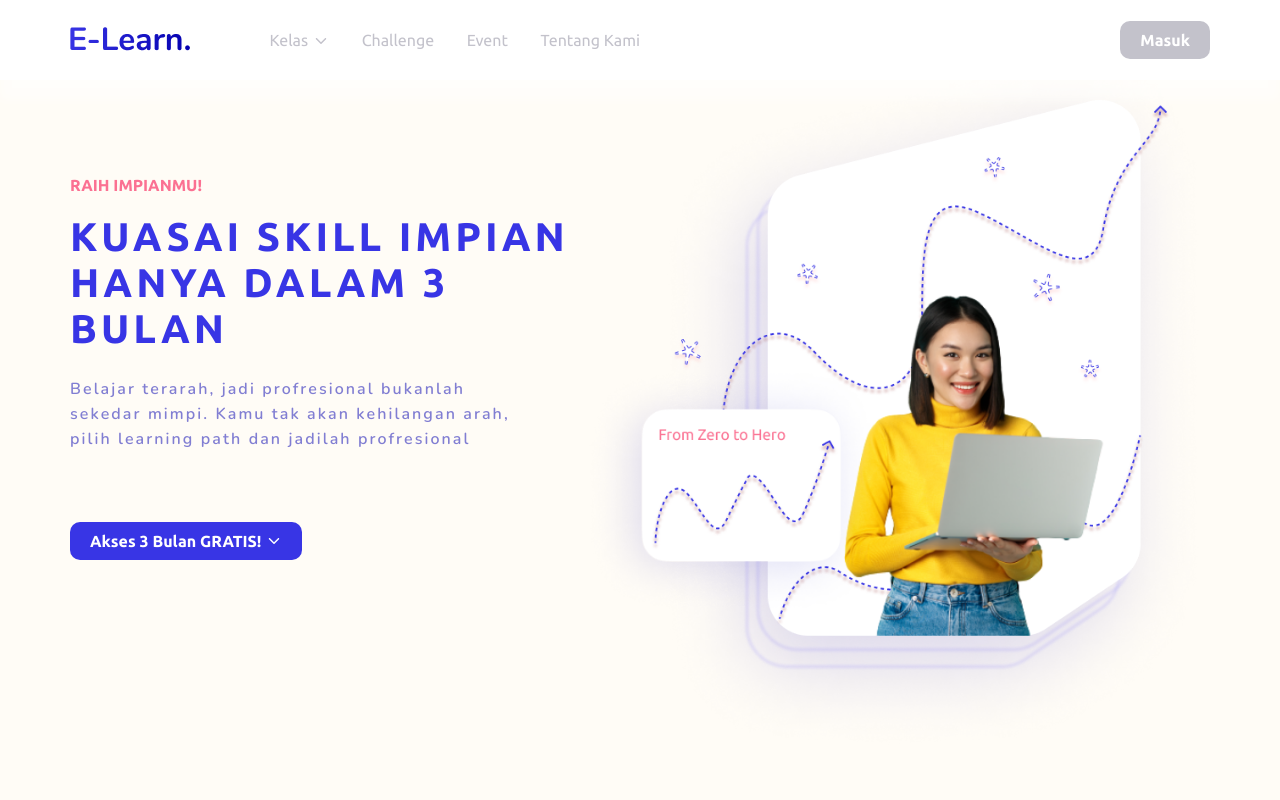
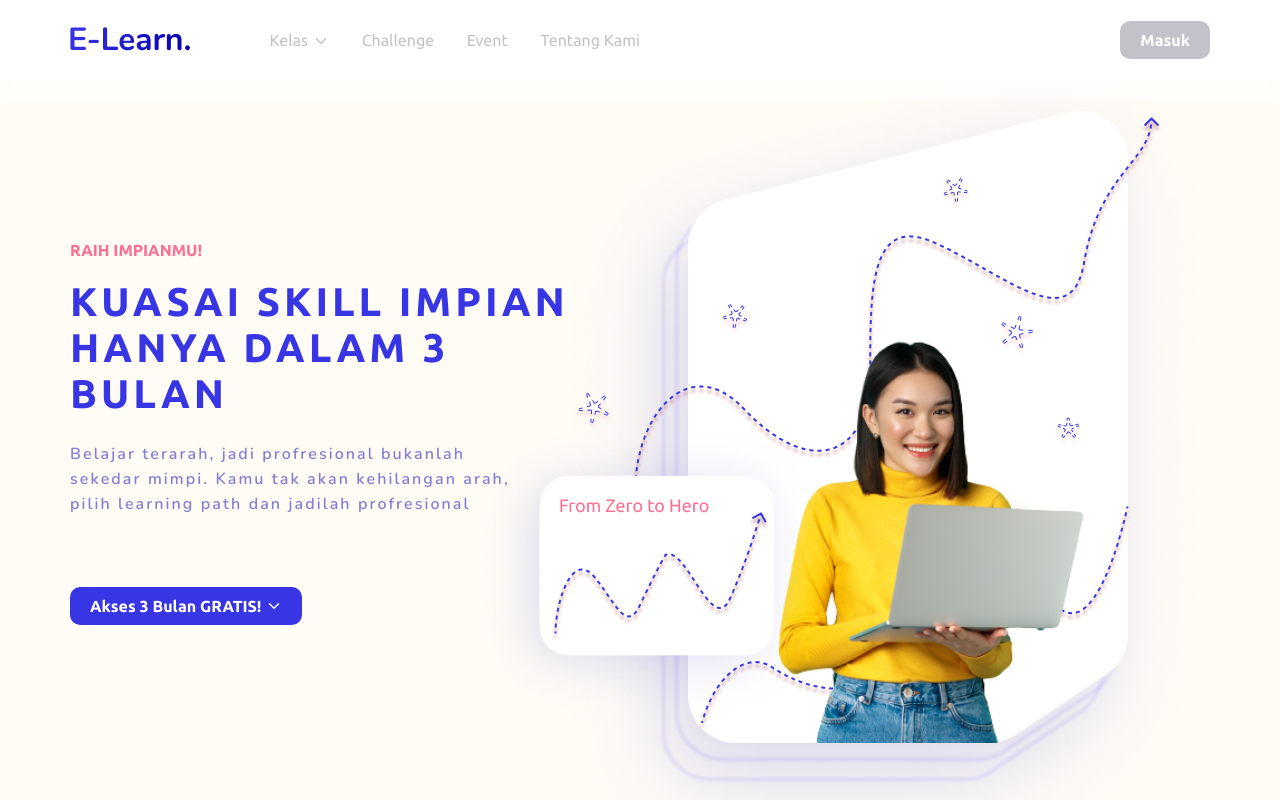
Before and after one commit to mikhelswr/djagodev-elearn, a React (Create React App) app: page / in a window 1280 px wide. Built offline with nearby package versions, Linux system fonts and the light colour scheme.

Commit message:
fix header image

```diff
--- a/src/styles/pages/home.css
+++ b/src/styles/pages/home.css
@@ -28,8 +28,8 @@
     justify-content: flex-end;
 }
 .headerImage img {
-    width: 100%;
-    height: auto;
+    width: fit-content;
+    height: 100%;
 }
 @media (max-width: 1050px) {
     .header {
```
